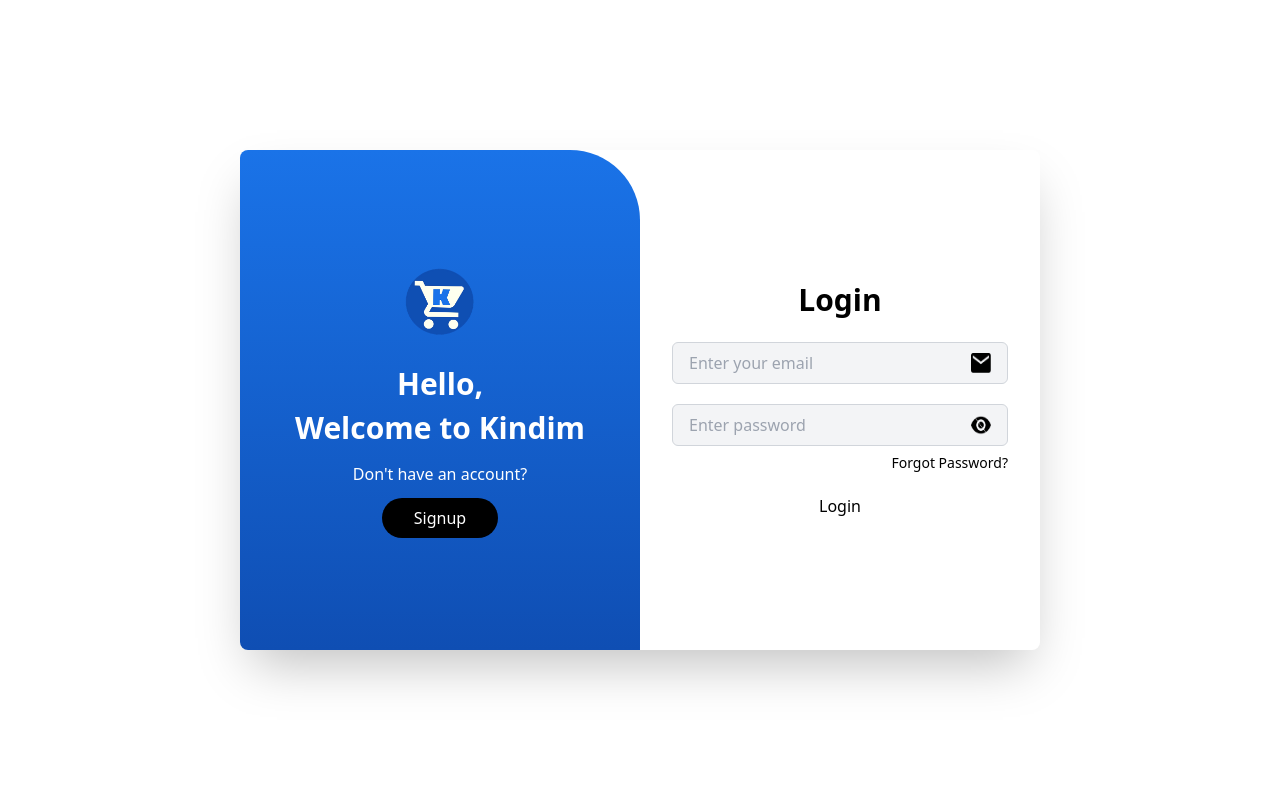
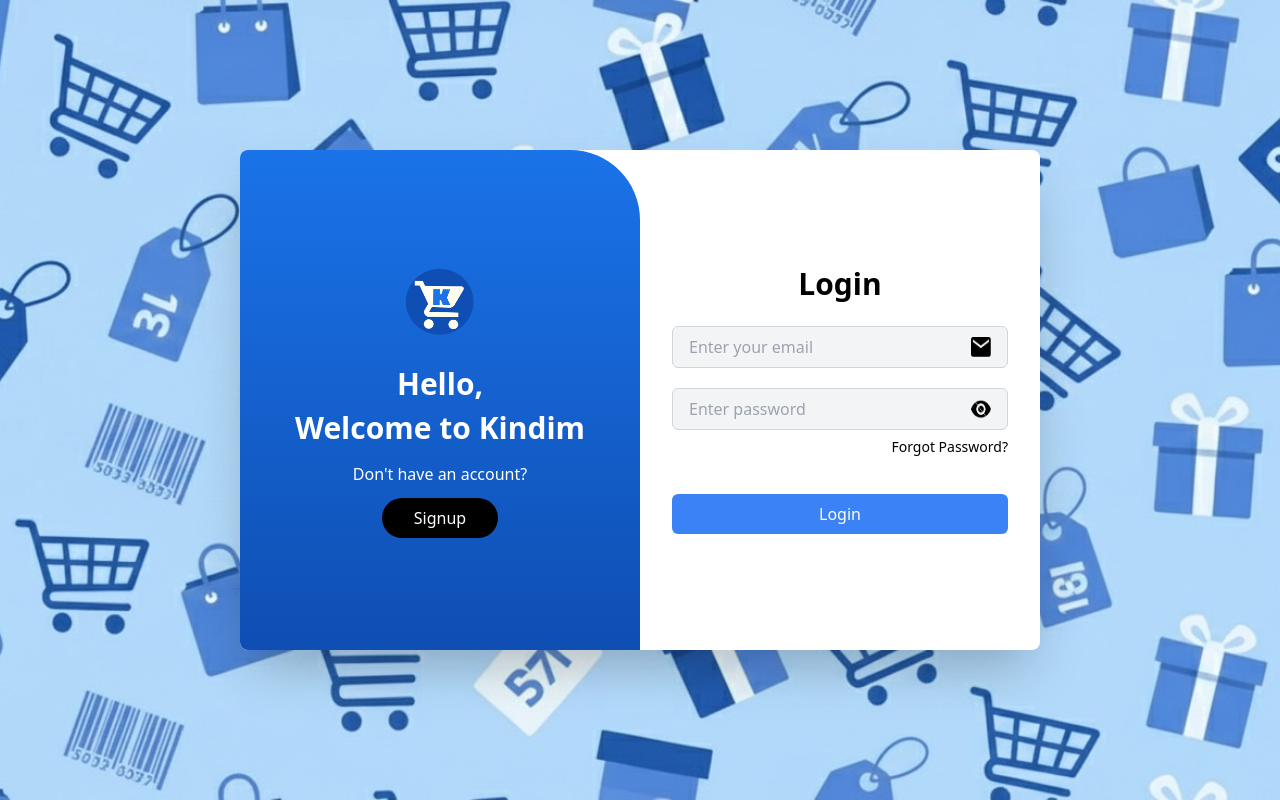
Before and after one commit to Krijal012/Kindim_37B, a React (Vite) app in the folder client/: page /login in a window 1280 px wide. Built offline with nearby package versions, Linux system fonts and the light colour scheme.

Commit message:
added image as background

```diff
--- a/client/src/pages/public/ForgotPassword.jsx
+++ b/client/src/pages/public/ForgotPassword.jsx
@@ -4,6 +4,7 @@
 import { z } from "zod";
 import forgotImg from "../../assets/image/buy.jpg";
 import { useApi } from "../../hooks/useAPI";
+import backgroundImage from "../../assets/background-image.jpeg";
 
 
 const ForgotPasswordSchema = z.object({
@@ -33,7 +34,10 @@
   };
 
   return (
-    <div className="flex items-center justify-center min-h-screen bg-gray-100">
+    <div
+      className="flex items-center justify-center min-h-screen bg-cover bg-center"
+      style={{ backgroundImage: `url(${backgroundImage})` }}
+    >
       <div className="w-[90%] max-w-[1100px] h-[90vh] bg-white rounded-2xl shadow-lg flex justify-center items-center">
         <div className="w-full flex justify-between px-12">
 
--- a/client/src/pages/public/LoginPage.jsx
+++ b/client/src/pages/public/LoginPage.jsx
@@ -5,6 +5,7 @@
 import emailIcon from "../../assets/icons/email.png";
 import eyeIcon from "../../assets/icons/eye.png";
 import eyeOffIcon from "../../assets/icons/eye-off.png";
+import backgroundImage from "../../assets/background-image.jpeg";
 
 import { useForm } from "react-hook-form";
 import { zodResolver } from "@hookform/resolvers/zod";
@@ -48,8 +49,11 @@
   const inputStyle = "flex-1 bg-transparent outline-none text-base";
 
   return (
-    <div className="min-h-screen flex items-center justify-center bg-white">
-      <div className="w-[800px] h-[500px] rounded-lg shadow-2xl flex overflow-hidden">
+    <div
+      className="min-h-screen flex items-center justify-center bg-cover bg-center"
+      style={{ backgroundImage: `url(${backgroundImage})` }}
+    >
+      <div className="w-[800px] h-[500px] rounded-lg shadow-2xl flex overflow-hidden bg-white">
 
         <div className="w-1/2 relative">
           <div className="absolute inset-0 bg-gradient-to-b from-[#1A73E8] to-[#0F4EB3] rounded-tr-[70px] flex flex-col justify-center items-center text-white p-6">
@@ -125,7 +129,7 @@
               </p>
             </div>
 
-            <button>
+            <button className="mt-4 bg-blue-500 text-white py-2 rounded-md">
               Login
             </button>
           </form>
--- a/client/src/pages/public/ResetPassword.jsx
+++ b/client/src/pages/public/ResetPassword.jsx
@@ -2,6 +2,7 @@
 import { useForm } from "react-hook-form";
 import { zodResolver } from "@hookform/resolvers/zod";
 import { z } from "zod";
+import backgroundImage from "../../assets/background-image.jpeg";
 
 const ResetPasswordSchema = z
   .object({
@@ -37,7 +38,10 @@
   };
 
   return (
-    <div className="flex items-center justify-center min-h-screen bg-gray-100">
+    <div
+      className="flex items-center justify-center min-h-screen bg-cover bg-center"
+      style={{ backgroundImage: `url(${backgroundImage})` }}
+    >
       <div className="bg-white p-10 rounded-2xl shadow-lg w-[400px]">
         <h2 className="text-2xl mb-6 text-center font-semibold">
           Reset Password
--- a/client/src/pages/public/SignupPage.jsx
+++ b/client/src/pages/public/SignupPage.jsx
@@ -7,6 +7,7 @@
 import emailIcon from "../../assets/icons/email.png";
 import eyeIcon from "../../assets/icons/eye.png";
 import eyeOffIcon from "../../assets/icons/eye-off.png";
+import backgroundImage from "../../assets/background-image.jpeg";
 
 import { RegisterSchema } from "../../schema/register.schemas";
 import { zodResolver } from "@hookform/resolvers/zod";
@@ -41,7 +42,10 @@
   const inputStyle = "flex-1 bg-transparent outline-none text-base";
 
   return (
-    <div className="min-h-screen flex items-center justify-center bg-white">
+    <div
+      className="min-h-screen flex items-center justify-center bg-cover bg-center"
+      style={{ backgroundImage: `url(${backgroundImage})` }}
+    >
       <div className="w-[800px] h-[500px] rounded-lg shadow-2xl flex overflow-hidden">
 
 
```
